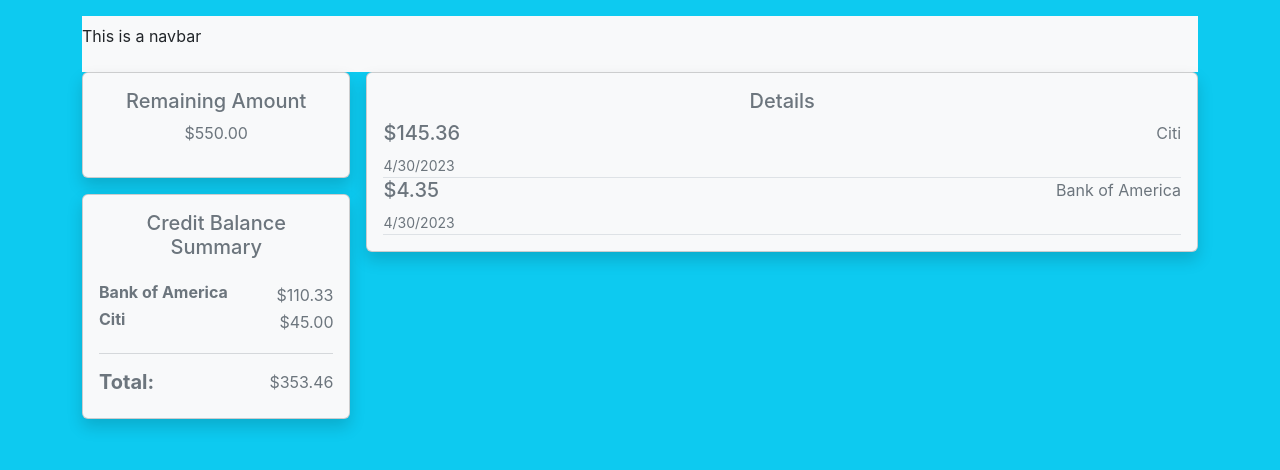
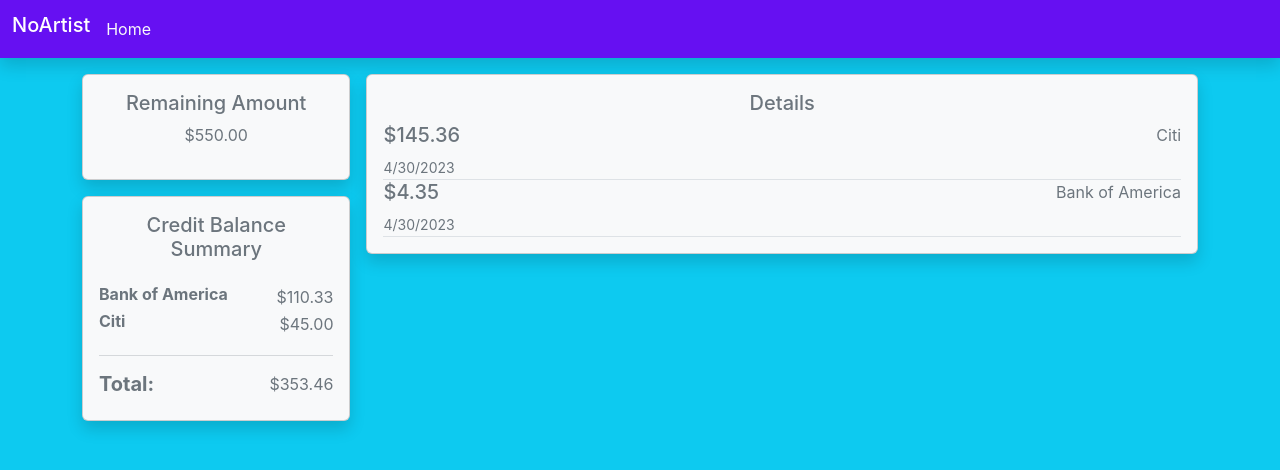
Before and after one commit to tcsauter/checkbook, a React (Create React App) app: page / in a window 1280 px wide. Shown: the top 470 px of the page. Built offline with nearby package versions, Linux system fonts and the light colour scheme.

Commit message:
Flesh out Navbar.

```diff
--- a/src/App.tsx
+++ b/src/App.tsx
@@ -1,25 +1,13 @@
 import React from 'react';
 import './App.css';
 import {HomePage} from "./layouts/HomePage/HomePage";
+import {Navbar} from "./layouts/NavbarAndFooter/Navbar";
 
 function App() {
   return (
     <div className="App">
-      {/*<header className="App-header">*/}
-      {/*  <img src={logo} className="App-logo" alt="logo" />*/}
-      {/*  <p>*/}
-      {/*    Edit <code>src/App.tsx</code> and save to reload.*/}
-      {/*  </p>*/}
-      {/*  <a*/}
-      {/*    className="App-link"*/}
-      {/*    href="https://reactjs.org"*/}
-      {/*    target="_blank"*/}
-      {/*    rel="noopener noreferrer"*/}
-      {/*  >*/}
-      {/*    Learn React*/}
-      {/*  </a>*/}
-      {/*</header>*/}
-      <HomePage name={"Travis"} />
+        <Navbar />
+        <HomePage name={"Travis"} />
     </div>
   );
 }
--- a/src/layouts/HomePage/HomePage.tsx
+++ b/src/layouts/HomePage/HomePage.tsx
@@ -9,8 +9,6 @@ export const HomePage: React.FC<{ name: string }> = (props) => {
 
     return (
         <div className='container mt-3'>
-            <Navbar />
-
             {/*desktop*/}
             <div className='d-none d-md-flex justify-content-evenly'>
                 <div className='me-3'>
--- a/src/layouts/NavbarAndFooter/Navbar.tsx
+++ b/src/layouts/NavbarAndFooter/Navbar.tsx
@@ -1,9 +1,19 @@
 import React from "react";
 
 export const Navbar: React.FC = () => {
-    return(
-        <nav className={'navbar navbar-expand-md bg-light'}>
-            <p>This is a navbar</p>
+    return (
+        <nav className={'navbar navbar-expand-md shadow navbar-dark'} style={{backgroundColor: "var(--bs-indigo)"}}>
+            <div className='container-fluid'>
+                <h3 className='navbar-brand'>NoArtist</h3>
+                <button className="navbar-toggler" type="button" data-bs-toggle="collapse"
+                        data-bs-target="#navbarSupportedContent" aria-controls="navbarSupportedContent"
+                        aria-expanded="false" aria-label="Toggle navigation">
+                    <span className="navbar-toggler-icon"></span>
+                </button>
+                <div className="collapse navbar-collapse text-light" id="navbarSupportedContent">
+                    <a className='nav-link active' aria-current='page' href='#'>Home</a>
+                </div>
+            </div>
         </nav>
     );
 }
```
